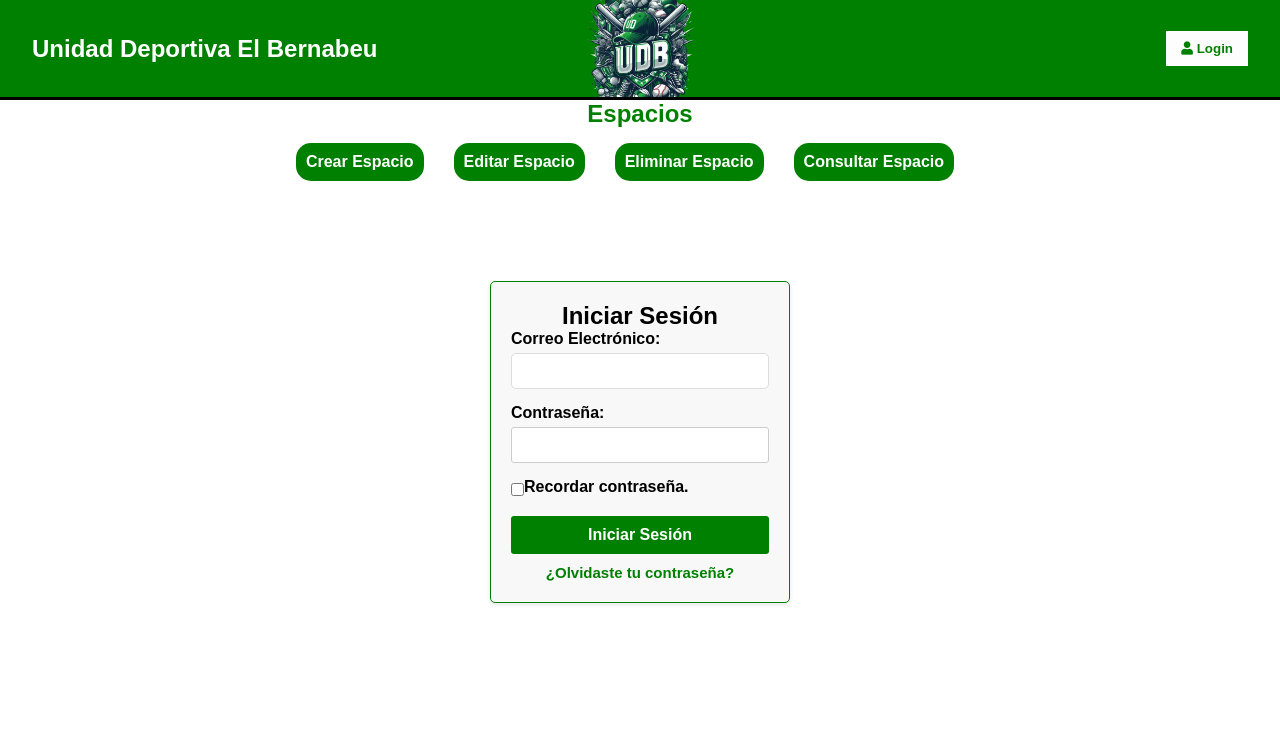
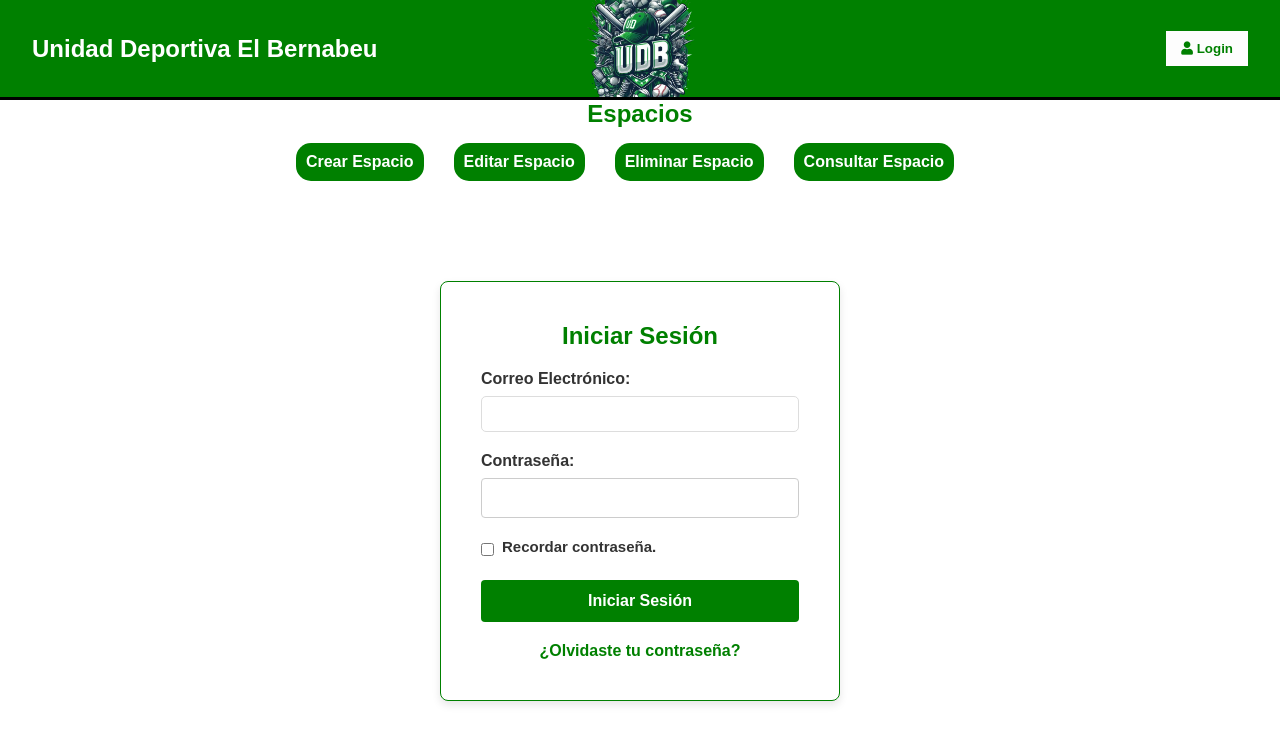
Before and after one commit to YoSuarezz/FrontEnd-RentaDeportiva, a React (Create React App) app: page /espacios in a window 1280 px wide. Both pictures are taken after a click on the button "Login". Shown: the top 744 px of the page. Built offline with nearby package versions, Linux system fonts and the light colour scheme.

Commit message:
correcion errores y modificacion css

```diff
--- /dev/null
+++ b/src/components/EditarTarifa.jsx
@@ -0,0 +1,180 @@
+import React, { useState, useEffect } from 'react';
+import axios from 'axios';
+
+const EditarTarifa = ({ onClose }) => {
+    const [tarifas, setTarifas] = useState([]);
+    const [tipoEspaciosDeportivos, setTipoEspaciosDeportivos] = useState([]);
+    const [tarifaSeleccionada, setTarifaSeleccionada] = useState('');
+    const [tipoEspacioDeportivo, setTipoEspacioDeportivo] = useState('');
+    const [precioPorHora, setPrecioPorHora] = useState('');
+    const [nombre, setNombre] = useState('');
+    const [fechaHoraInicio, setFechaHoraInicio] = useState('');
+    const [fechaHoraFin, setFechaHoraFin] = useState('');
+    const [error, setError] = useState('');
+    const [mostrarConfirmacion, setMostrarConfirmacion] = useState(false);
+
+    useEffect(() => {
+        const cargarTarifas = async () => {
+            try {
+                const response = await axios.get('http://localhost:9090/api/v1/tarifasEstandar');
+                setTarifas(response.data.datos || []);
+            } catch (error) {
+                setError('Error al cargar las tarifas');
+                console.error('Error al cargar tarifas:', error);
+            }
+        };
+
+        const cargarTipoEspaciosDeportivos = async () => {
+            try {
+                const response = await axios.get('http://localhost:9090/api/v1/tipos-espacios-deportivos');
+                setTipoEspaciosDeportivos(response.data.datos || []);
+            } catch (error) {
+                setError('Error al cargar los tipos de espacios deportivos');
+                console.error('Error al cargar tipos de espacios deportivos:', error);
+            }
+        };
+
+        cargarTarifas();
+        cargarTipoEspaciosDeportivos();
+    }, []);
+
+    const formatDateTimeLocal = (dateTime) => {
+        const date = new Date(dateTime);
+        const year = date.getFullYear();
+        const month = String(date.getMonth() + 1).padStart(2, '0');
+        const day = String(date.getDate()).padStart(2, '0');
+        const hours = String(date.getHours()).padStart(2, '0');
+        const minutes = String(date.getMinutes()).padStart(2, '0');
+        return `${year}-${month}-${day}T${hours}:${minutes}`;
+    };
+
+    const handleTarifaSeleccionada = (event) => {
+        const tarifaId = event.target.value;
+        const tarifaSeleccionada = tarifas.find(tarifa => tarifa.id.toString() === tarifaId);
+        if (tarifaSeleccionada) {
+            setTarifaSeleccionada(tarifaSeleccionada);
+            setTipoEspacioDeportivo(tarifaSeleccionada.tipoEspacioDeportivo.id.toString());
+            setPrecioPorHora(tarifaSeleccionada.precioPorHora.toString());
+            setNombre(tarifaSeleccionada.nombre);
+            setFechaHoraInicio(formatDateTimeLocal(tarifaSeleccionada.fechaHoraInicio));
+            setFechaHoraFin(formatDateTimeLocal(tarifaSeleccionada.fechaHoraFin));
+        }
+    };
+
+    const handleSubmit = async (e) => {
+        e.preventDefault();
+        if (!tarifaSeleccionada || !tipoEspacioDeportivo || !precioPorHora || !nombre || !fechaHoraInicio || !fechaHoraFin) {
+            setError('Por favor completa todos los campos.');
+            return;
+        }
+
+        const precioPorHoraNum = parseFloat(precioPorHora);
+        if (!Number.isInteger(precioPorHoraNum) || precioPorHoraNum <= 0) {
+            setError('El precio por hora debe ser un número entero positivo.');
+            return;
+        }
+
+        if (!/^[a-zA-Z0-9\s]+$/.test(nombre)) {
+            setError('El nombre solo puede contener letras, números y espacios.');
+            return;
+        }
+
+        const datosTarifa = {
+            id: tarifaSeleccionada.id,
+            tipoEspacioDeportivo: { id: tipoEspacioDeportivo },
+            precioPorHora: precioPorHoraNum,
+            nombre: nombre,
+            fechaHoraInicio: fechaHoraInicio.replace('T', ' ') + ':00',
+            fechaHoraFin: fechaHoraFin.replace('T', ' ') + ':00'
+        };
+
+        try {
+            await axios.put('http://localhost:9090/api/v1/tarifasEstandar', datosTarifa, {
+                headers: {
+                    'Content-Type': 'application/json'
+                }
+            });
+            setMostrarConfirmacion(true);
+            setError('');
+        } catch (error) {
+            console.error('Error al actualizar la tarifa:', error);
+            setError('Error al actualizar la tarifa: ' + (error.response?.data?.message || error.message));
+        }
+    };
+
+    return (
+        <div className="formulario-crear-espacio">
+            {mostrarConfirmacion ? (
+                <div className="mensaje-confirmacion">
+                    <p>¡La tarifa fue actualizada exitosamente!</p>
+                    <button className="button" onClick={onClose}>Regresar a Tarifas</button>
+                </div>
+            ) : (
+                <form onSubmit={handleSubmit}>
+                    <h2 className='titulo_crearespacio'>Editar Tarifa</h2>
+                    {error && <p className="error">{error}</p>}
+                    <div className="form-group">
+                        <label htmlFor="tarifaSeleccionada">Tarifa:</label>
+                        <select id="tarifaSeleccionada" value={tarifaSeleccionada.id || ''} onChange={handleTarifaSeleccionada}>
+                            <option value="">Selecciona una tarifa</option>
+                            {tarifas.map((tarifa) => (
+                                <option key={tarifa.id} value={tarifa.id}>{tarifa.nombre}</option>
+                            ))}
+                        </select>
+                    </div>
+                    <div className="form-group">
+                        <label htmlFor="tipoEspacioDeportivo">Tipo de Espacio Deportivo:</label>
+                        <select id="tipoEspacioDeportivo" value={tipoEspacioDeportivo} onChange={(e) => setTipoEspacioDeportivo(e.target.value)}>
+                            <option value="">Selecciona un tipo de espacio</option>
+                            {tipoEspaciosDeportivos.map((tipo) => (
+                                <option key={tipo.id} value={tipo.id}>{tipo.nombre}</option>
+                            ))}
+                        </select>
+                    </div>
+                    <div className="form-group">
+                        <label htmlFor="precioPorHora">Precio por Hora:</label>
+                        <input
+                            type="number"
+                            id="precioPorHora"
+                            value={precioPorHora}
+                            onChange={(e) => setPrecioPorHora(e.target.value)}
+                            className="input"
+                        />
+                    </div>
+                    <div className="form-group">
+                        <label htmlFor="nombre">Nombre:</label>
+                        <input
+                            type="text"
+                            id="nombre"
+                            value={nombre}
+                            onChange={(e) => setNombre(e.target.value)}
+                        />
+                    </div>
+                    <div className="form-group">
+                        <label htmlFor="fechaHoraInicio">Fecha y Hora de Inicio:</label>
+                        <input
+                            type="datetime-local"
+                            id="fechaHoraInicio"
+                            value={fechaHoraInicio}
+                            onChange={(e) => setFechaHoraInicio(e.target.value)}
+                        />
+                    </div>
+                    <div className="form-group">
+                        <label htmlFor="fechaHoraFin">Fecha y Hora de Fin:</label>
+                        <input
+                            type="datetime-local"
+                            id="fechaHoraFin"
+                            value={fechaHoraFin}
+                            onChange={(e) => setFechaHoraFin(e.target.value)}
+                        />
+                    </div>
+                    <div className="button-container">
+                        <button type="submit" className='boton-guardar'>Guardar Cambios</button>
+                    </div>
+                </form>
+            )}
+        </div>
+    );
+};
+
+export default EditarTarifa;
--- a/src/components/LoginBox.jsx
+++ b/src/components/LoginBox.jsx
@@ -30,9 +30,9 @@ const LoginBox = ({ onLogin }) => {
   };
 
   return (
-    <div className="container">
+    <div className="login-container">
       <h2>Iniciar Sesión</h2>
-      <form onSubmit={handleSubmit}>
+      <form onSubmit={handleSubmit} className="login-form">
         {error && <p className="error">{error}</p>}
         <div className="inputContainer">
           <label htmlFor="username">Correo Electrónico:</label>
@@ -66,7 +66,7 @@ const LoginBox = ({ onLogin }) => {
         <button type="submit" className="button"><strong>Iniciar Sesión</strong></button>
       </form>
       <div className="forgotPassword">
-        <a href="#" className="forgotPasswordLink"><strong>¿Olvidaste tu contraseña?</strong></a>
+        <button className="forgotPasswordLink" onClick={() => alert('Funcionalidad no implementada')}><strong>¿Olvidaste tu contraseña?</strong></button>
       </div>
     </div>
   );
--- a/src/components/Tarifas.jsx
+++ b/src/components/Tarifas.jsx
@@ -1,5 +1,6 @@
 import React, { useState } from 'react';
 import CrearTarifa from './CrearTarifa';
+import EditarTarifa from './EditarTarifa';
 // Importar los otros componentes de tarifas cuando los tengas
 
 const Tarifas = () => {
@@ -48,7 +49,8 @@ const Tarifas = () => {
             <h2 className='espacio_banner'>Tarifas</h2>
             <div className="contenedor-botones">
                 {mostrarCrearTarifa && <CrearTarifa onClose={handleReturnToTarifas} />}
-                {/* Aquí puedes añadir los componentes de editar, eliminar y consultar cuando los tengas */}
+                {mostrarEditarTarifa && <EditarTarifa onClose={handleReturnToTarifas} />}
+                {/* Aquí puedes añadir los componentes de eliminar y consultar cuando los tengas */}
                 {!mostrarCrearTarifa && !mostrarEditarTarifa && !mostrarEliminarTarifa && !mostrarConsultarTarifa && (
                     <>
                         <button onClick={handleMostrarCrearTarifa} className="botones_espacios">Crear Tarifa</button>
--- a/src/main.css
+++ b/src/main.css
@@ -281,3 +281,105 @@ select {
 .form-group input[type="datetime-local"]::placeholder {
   color: #999;
 }
+
+.login-container {
+  width: 100%;
+  max-width: 400px;
+  margin: 100px auto;
+  padding: 40px;
+  border: 1px solid green; /* Borde verde */
+  border-radius: 8px;
+  background-color: #ffffff;
+  box-shadow: 0 4px 8px rgba(0, 0, 0, 0.1);
+  text-align: center;
+}
+
+.login-container h2 {
+  margin-bottom: 20px;
+  color: green;
+}
+
+.login-form {
+  width: 100%;
+}
+
+.inputContainer {
+  margin-bottom: 20px;
+  text-align: left;
+}
+
+.inputContainer label {
+  display: block;
+  margin-bottom: 8px;
+  font-weight: bold;
+  color: #333;
+}
+
+.input {
+  width: 100%;
+  padding: 10px;
+  border: 1px solid #ccc;
+  border-radius: 4px;
+  font-size: 16px;
+  transition: border-color 0.3s;
+}
+
+.input:focus {
+  border-color: #007700;
+  outline: none;
+}
+
+.checkboxContainer {
+  margin-bottom: 20px;
+  text-align: left;
+  display: flex;
+  align-items: center;
+}
+
+.checkboxContainer input {
+  margin-right: 8px;
+}
+
+.checkboxContainer label {
+  font-size: 15px;
+  color: #333;
+}
+
+.button {
+  width: 100%;
+  padding: 12px;
+  background-color: green;
+  color: white;
+  border: none;
+  border-radius: 4px;
+  font-size: 16px;
+  cursor: pointer;
+  transition: background-color 0.3s;
+}
+
+.button:hover {
+  background-color: #005500;
+}
+
+.forgotPassword {
+  margin-top: 20px;
+}
+
+.forgotPassword button {
+  background: none;
+  border: none;
+  color: green;
+  text-decoration: none;
+  font-size: 16px;
+  cursor: pointer;
+}
+
+.forgotPassword button:hover {
+  text-decoration: underline;
+}
+
+.error {
+  color: red;
+  margin-bottom: 20px;
+  font-size: 14px;
+}
```
